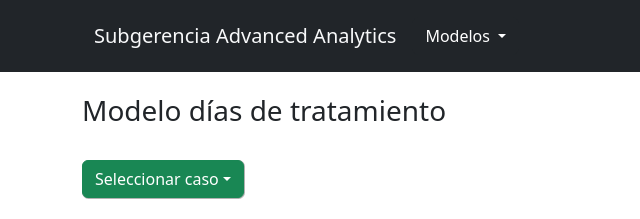
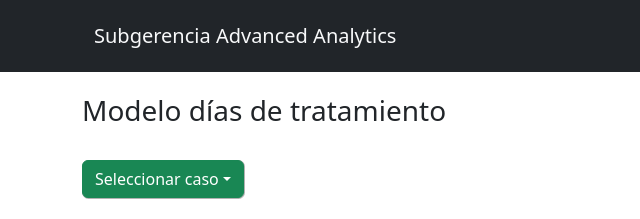
Before and after one commit to jvukasovic/modelDemo, a plain HTML site: page index.html in a window 1280 px wide. Shown: the top 219 px of the page, 0-640 px from the left. Drawn offline with nearby package versions, Linux system fonts and the light colour scheme.

Commit message:
hide model dropdown selection

```diff
--- a/index.html
+++ b/index.html
@@ -19,7 +19,7 @@
                   <button class="navbar-toggler" type="button" data-bs-toggle="collapse" data-bs-target="#navbarNavDropdown" aria-controls="navbarNavDropdown" aria-expanded="false" aria-label="Toggle navigation">
                     <span class="navbar-toggler-icon"></span>
                   </button>
-                  <div class="collapse navbar-collapse" id="navbarNavDropdown">
+                  <!-- <div class="collapse navbar-collapse" id="navbarNavDropdown">
                     <ul class="navbar-nav">
                       <li class="nav-item dropdown">
                         <button class="btn btn-dark dropdown-toggle" data-bs-toggle="dropdown" aria-expanded="false">
@@ -31,7 +31,7 @@
                         </ul>
                       </li>
                     </ul>
-                  </div>
+                  </div> -->
                 </div>
             </nav>
             <div>
```
